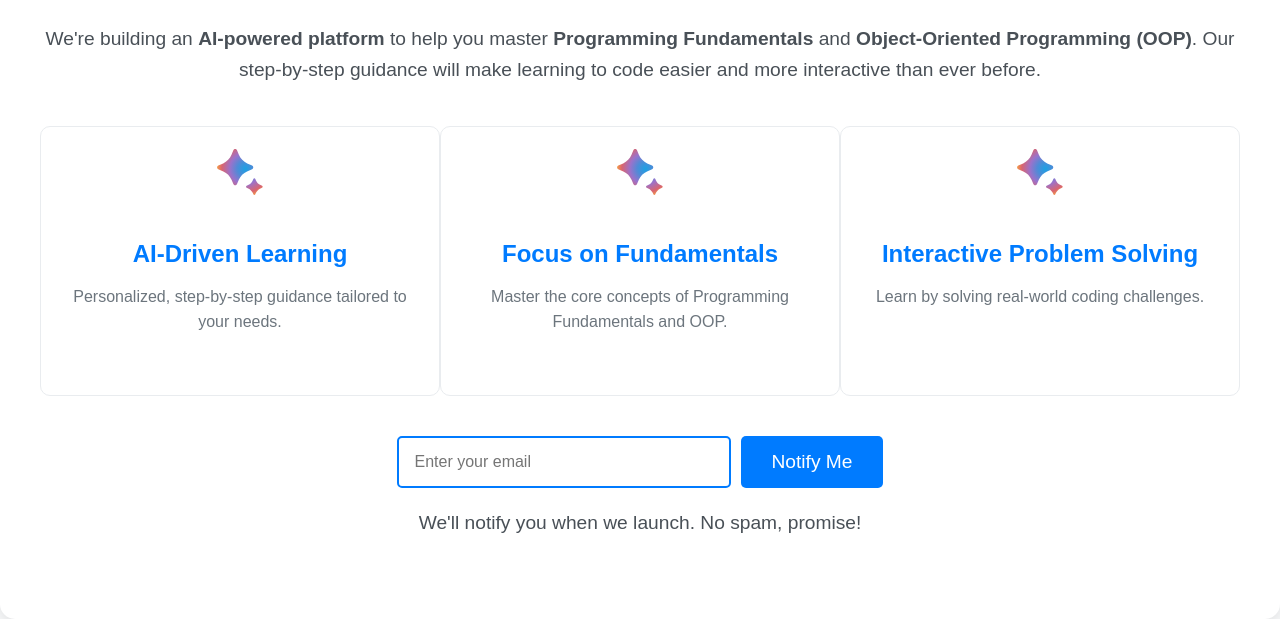
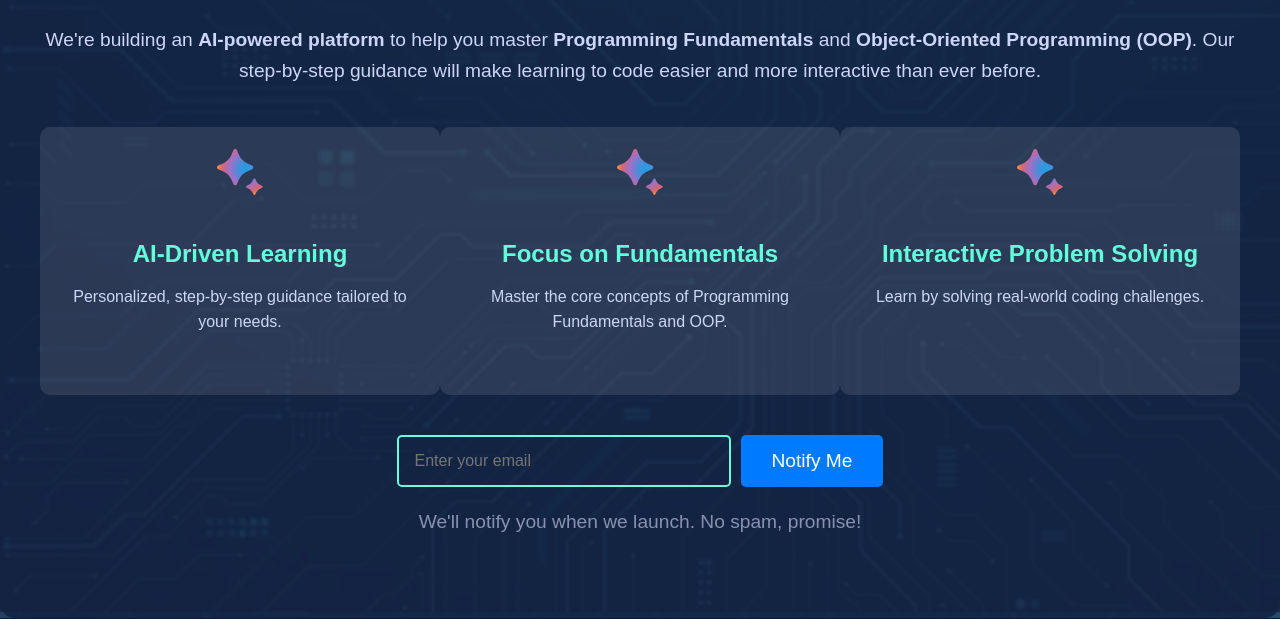
Before and after one commit to ahmadbilalfazal/pedagogue.dev, a plain HTML site: page index.html in a window 1280 px wide. Shown: the part 188-807 px from the top of the page. Drawn offline with Linux system fonts and the light colour scheme.

Commit message:
Update styles.css

```diff
--- a/styles.css
+++ b/styles.css
@@ -3,22 +3,24 @@ body {
     font-family: 'Arial', sans-serif;
     margin: 0;
     padding: 0;
-    background-color: #f8f9fa; /* Light gray background */
-    color: #333; /* Dark gray text */
+    background-color: #0a192f; /* Dark blue background */
+    color: #ccd6f6; /* Light gray text */
     text-align: center;
     height: 100vh;
     display: flex;
     justify-content: center;
     align-items: center;
+    background-image: url('assets/bg-pattern.png'); /* Subtle tech pattern */
+    background-size: cover;
 }
 
 /* Container for content */
 .hero {
     max-width: 1200px;
     padding: 40px;
-    background-color: #ffffff; /* White background */
+    background-color: rgba(17, 34, 64, 0.9); /* Slightly lighter blue with transparency */
     border-radius: 15px;
-    box-shadow: 0 4px 15px rgba(0, 0, 0, 0.1);
+    box-shadow: 0 4px 15px rgba(0, 0, 0, 0.3);
 }
 
 header {
@@ -29,19 +31,18 @@ h1 {
     font-size: 3rem;
     margin-bottom: 10px;
     font-weight: bold;
-    color: #007BFF; /* Bright blue for headings */
+    color: #64ffda; /* Neon teal for headings */
 }
 
 .tagline {
     font-size: 1.5rem;
-    color: #6c757d; /* Gray for tagline */
+    color: #8892b0; /* Light gray for tagline */
 }
 
 .content p {
     font-size: 1.2rem;
     margin-bottom: 40px;
     line-height: 1.6;
-    color: #495057; /* Dark gray for text */
 }
 
 .features {
@@ -53,15 +54,13 @@ h1 {
 .feature {
     width: 30%;
     padding: 20px;
-    background-color: #ffffff; /* White background */
-    border: 1px solid #e9ecef; /* Light gray border */
+    background-color: rgba(255, 255, 255, 0.1);
     border-radius: 10px;
-    transition: transform 0.3s ease, box-shadow 0.3s ease;
+    transition: transform 0.3s ease;
 }
 
 .feature:hover {
     transform: translateY(-10px);
-    box-shadow: 0 8px 20px rgba(0, 0, 0, 0.1);
 }
 
 .icon {
@@ -71,38 +70,21 @@ h1 {
 
 .feature h3 {
     font-size: 1.5rem;
-    color: #007BFF; /* Bright blue for feature titles */
+    color: #64ffda; /* Neon teal for feature titles */
     margin-bottom: 10px;
 }
 
 .feature p {
     font-size: 1rem;
-    color: #6c757d; /* Gray for feature text */
+    color: #ccd6f6; /* Light gray for feature text */
 }
 
+/* Add these styles to your existing CSS */
 form {
     display: flex;
     justify-content: center;
     align-items: center;
     margin-bottom: 20px;
-}
-
-input[type="email"] {
-    padding: 15px;
-    width: 300px;
-    border: 2px solid #007BFF;
-    border-radius: 5px;
-    background-color: transparent;
-    color: #333;
-    font-size: 1rem;
-    margin-right: 10px;
-    transition: border-color 0.3s ease, box-shadow 0.3s ease;
-}
-
-input[type="email"]:focus {
-    border-color: #0056b3;
-    box-shadow: 0 0 10px rgba(0, 123, 255, 0.3);
-    outline: none;
 }
 
 .cta-button {
@@ -114,17 +96,61 @@ input[type="email"]:focus {
     font-size: 1.2rem;
     cursor: pointer;
     transition: background-color 0.3s ease, transform 0.3s ease, box-shadow 0.3s ease;
+    position: relative;
+    overflow: hidden;
+}
+
+.cta-button::before {
+    content: '';
+    position: absolute;
+    top: 50%;
+    left: 50%;
+    width: 300%;
+    height: 300%;
+    background: radial-gradient(circle, rgba(100, 255, 218, 0.3), rgba(100, 255, 218, 0));
+    transform: translate(-50%, -50%) scale(0);
+    transition: transform 0.5s ease;
+    border-radius: 50%;
+    z-index: 0;
 }
 
 .cta-button:hover {
     background-color: #0056b3; /* Darker blue on hover */
     transform: translateY(-3px); /* Slight lift effect */
-    box-shadow: 0 5px 15px rgba(0, 123, 255, 0.3); /* Glow effect */
+    box-shadow: 0 5px 15px rgba(0, 123, 255, 0.4); /* Glow effect */
+}
+
+.cta-button:hover::before {
+    transform: translate(-50%, -50%) scale(1);
+}
+
+.cta-button span {
+    position: relative;
+    z-index: 1;
+}
+
+/* Updated Input Field Styles */
+input[type="email"] {
+    padding: 15px;
+    width: 300px;
+    border: 2px solid #64ffda;
+    border-radius: 5px;
+    background-color: transparent;
+    color: #ccd6f6;
+    font-size: 1rem;
+    margin-right: 10px;
+    transition: border-color 0.3s ease, box-shadow 0.3s ease;
+}
+
+input[type="email"]:focus {
+    border-color: #007BFF;
+    box-shadow: 0 0 10px rgba(0, 123, 255, 0.5);
+    outline: none;
 }
 
 .form-note {
     font-size: 0.9rem;
-    color: #6c757d; /* Gray for note */
+    color: #8892b0;
     margin-top: 10px;
 }
 
@@ -151,18 +177,4 @@ input[type="email"]:focus {
     .content p {
         font-size: 1rem;
     }
-
-    form {
-        flex-direction: column;
-    }
-
-    input[type="email"] {
-        width: 100%;
-        margin-right: 0;
-        margin-bottom: 10px;
-    }
-
-    .cta-button {
-        width: 100%;
-    }
 }
```
